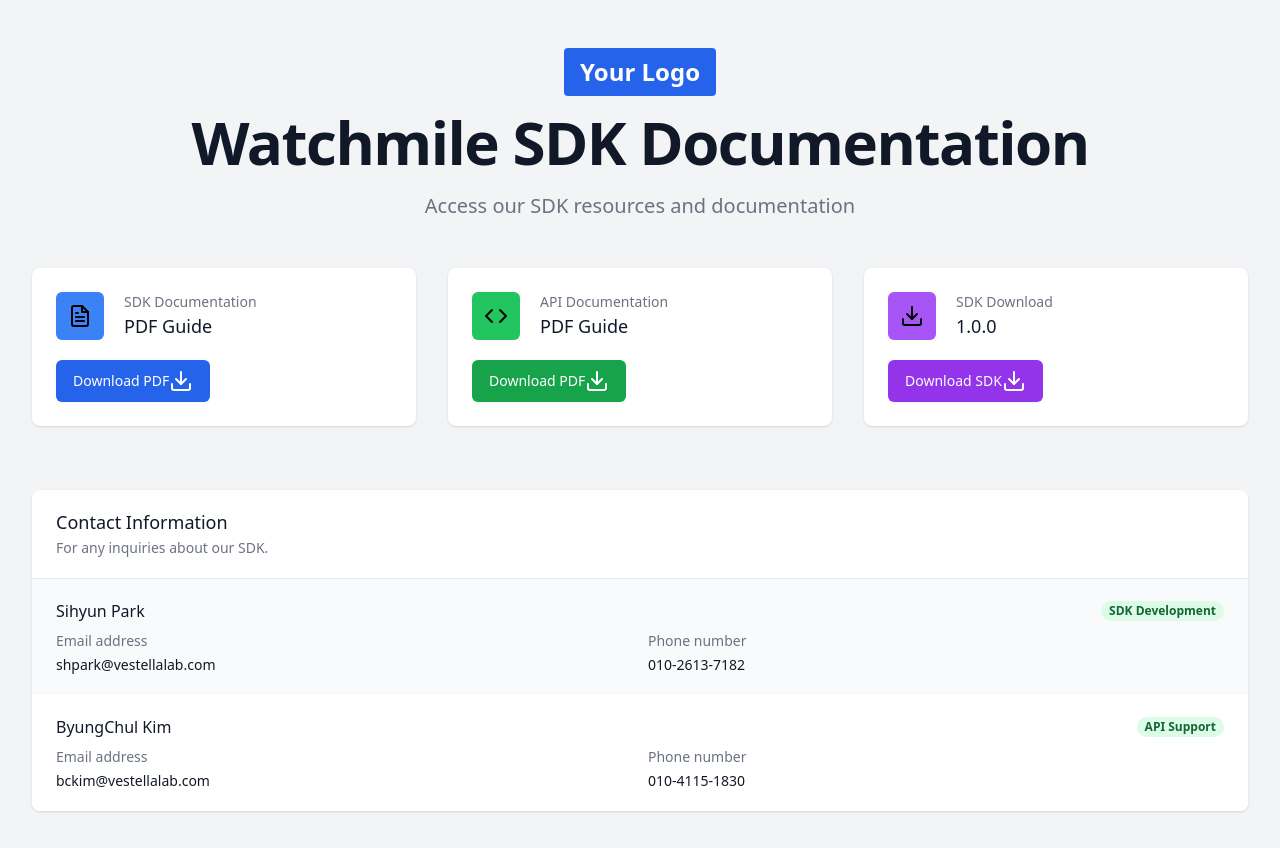
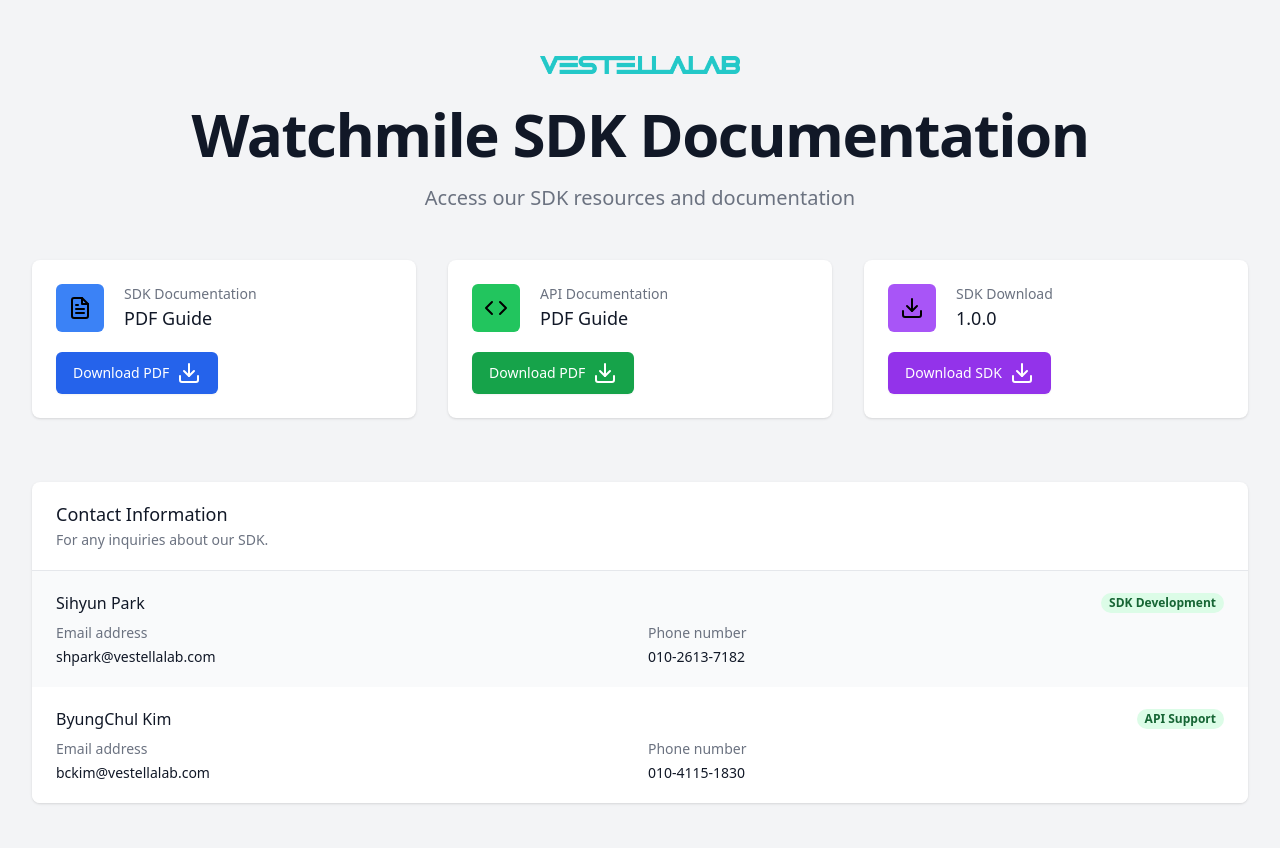
Before and after one commit to shpark-vestellalab/watchmile-sdk-document, a Next.js app: page / in a window 1280 px wide. Shown: the top 848 px of the page. Built offline with nearby package versions, Linux system fonts and the light colour scheme.

Commit message:
feat: 베스텔라랩 로고 수정

```diff
--- a/app/page.tsx
+++ b/app/page.tsx
@@ -2,6 +2,7 @@
 
 import React from "react";
 import contactsData from "../data/contacts.json";
+import Image from "next/image";
 
 const ArrowDownTrayIcon = () => (
 	<svg
@@ -62,10 +63,14 @@
 	return (
 		<div className="min-h-screen bg-gray-100 py-12 px-4 sm:px-6 lg:px-8">
 			<main className="max-w-7xl mx-auto">
-				{/* Header */}
 				<div className="text-center mb-12">
-					<div className="bg-blue-600 text-white text-2xl font-bold py-2 px-4 rounded inline-block mb-4">
-						Your Logo
+					<div className="bg-600 text-white text-2xl font-bold py-2 px-4 rounded inline-block mb-4">
+						<Image
+							src="/assets/vestellalab_logo.png"
+							alt="Vestellalab Logo"
+							width={200}
+							height={50}
+						/>
 					</div>
 					<h1 className="text-4xl font-extrabold text-gray-900 sm:text-5xl sm:tracking-tight lg:text-6xl">
 						Watchmile SDK Documentation
@@ -101,7 +106,7 @@
 								<div className="mt-5">
 									<a
 										href="/path/to/sdk-documentation.pdf"
-										className="inline-flex items-center px-4 py-2 border border-transparent text-sm font-medium rounded-md shadow-sm text-white bg-blue-600 hover:bg-blue-700"
+										className="inline-flex items-center px-4 py-2 border border-transparent text-sm font-medium rounded-md shadow-sm gap-2 text-white bg-blue-600 hover:bg-blue-700"
 									>
 										Download PDF
 										<ArrowDownTrayIcon />
@@ -133,7 +138,7 @@
 								<div className="mt-5">
 									<a
 										href="https://api.watchmile.net/cdn/kakao/favicon.zip"
-										className="inline-flex items-center px-4 py-2 border border-transparent text-sm font-medium rounded-md shadow-sm text-white bg-green-600 hover:bg-green-700"
+										className="inline-flex items-center px-4 py-2 border border-transparent text-sm font-medium rounded-md shadow-sm gap-2 text-white bg-green-600 hover:bg-green-700"
 									>
 										Download PDF
 										<ArrowDownTrayIcon />
@@ -165,7 +170,7 @@
 								<div className="mt-5">
 									<a
 										href="/path/to/sdk-file.zip"
-										className="inline-flex items-center px-4 py-2 border border-transparent text-sm font-medium rounded-md shadow-sm text-white bg-purple-600 hover:bg-purple-700"
+										className="inline-flex items-center px-4 py-2 border border-transparent text-sm font-medium rounded-md shadow-sm text-white bg-purple-600 gap-2 hover:bg-purple-700"
 									>
 										Download SDK
 										<ArrowDownTrayIcon />
```
Also changed, not shown: public/assets/vestellalab_logo.png (added).
